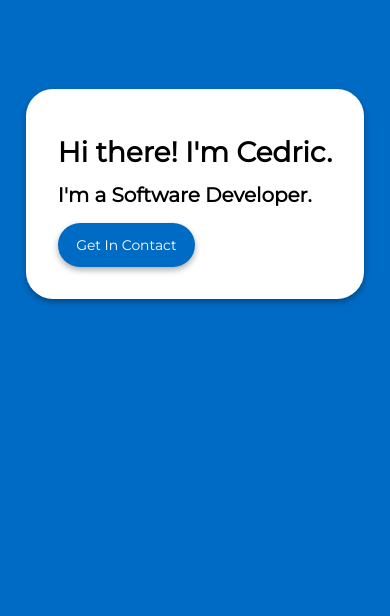
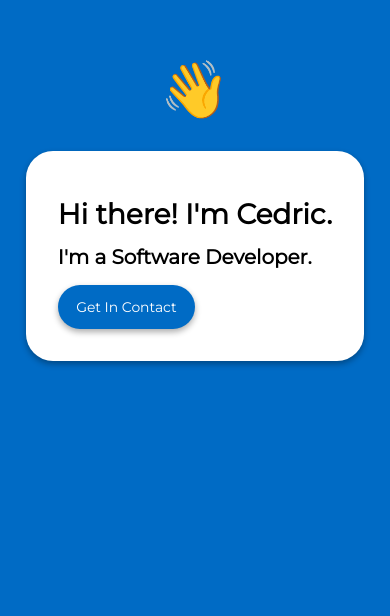
Before and after one commit to cgnicolas/Mobile-First-Personal-Website, a React (Create React App) app: page / in a window 390 px wide. Shown: the part 228-844 px from the top of the page. Built offline with nearby package versions, Linux system fonts and the light colour scheme.

Commit message:
Ready for media queries

```diff
--- a/src/Assets/Styles/App/App.css
+++ b/src/Assets/Styles/App/App.css
@@ -60,6 +60,10 @@ section {
   -webkit-box-align: center;
       -ms-flex-align: center;
           align-items: center;
+}
+
+.landing-section .emoji {
+  font-size: 3.5em;
 }
 
 .landing-section .landing-card {
@@ -175,7 +179,7 @@ section {
   color: black;
   background-color: white;
   border-radius: 42px;
-  height: 26.1em;
+  height: 23.055em;
   width: 80%;
   text-align: left;
   -webkit-box-shadow: 0px 3px 6px rgba(0, 0, 0, 0.33);
@@ -185,6 +189,10 @@ section {
 
 .experience-section .experience-card .experience-card-content-wrap {
   margin: 1.5em;
+}
+
+.experience-section div:focus {
+  outline: none;
 }
 
 @media screen and (max-width: 20em) {
--- a/src/Assets/Styles/App/App.scss
+++ b/src/Assets/Styles/App/App.scss
@@ -49,7 +49,9 @@ section {
     // background-repeat: no-repeat;
     // background-position-x: 0%;
     // background-size: 100%;
-
+    .emoji {
+        font-size: 2 * $h1Size;
+    }
     .landing-card {
         background-color: white;
         padding: 2em;
@@ -132,15 +134,18 @@ section {
         color: black;
         background-color: white;
         border-radius: 42px;
-        height: 30 * $pSize;
+        height: 26.5 * $pSize;
+        // height: auto;
         width: 80%;
         text-align: left;
-        // display: none;
         box-shadow: 0px 3px 6px rgba(0,0,0,.33);
         padding: 1em;
         .experience-card-content-wrap {
             margin: 1.5em;
         }
+    }
+    div:focus {
+        outline: none;
     }
 }
 
--- a/src/Containers/Landing.jsx
+++ b/src/Containers/Landing.jsx
@@ -6,6 +6,7 @@ class Landing extends Component {
         return (
             <section className="landing-section">
                 <div className="landing-content">
+                    <h1 className="emoji"><span role="img" aria-label="waving-emoji">👋</span></h1>
                     <div className="landing-card">
                         <h1>Hi there! I'm Cedric.</h1>
                         <h2>I'm a Software Developer.</h2>
```
Also changed, not shown: 1 other file (tests, documents, lock files or other folders).
